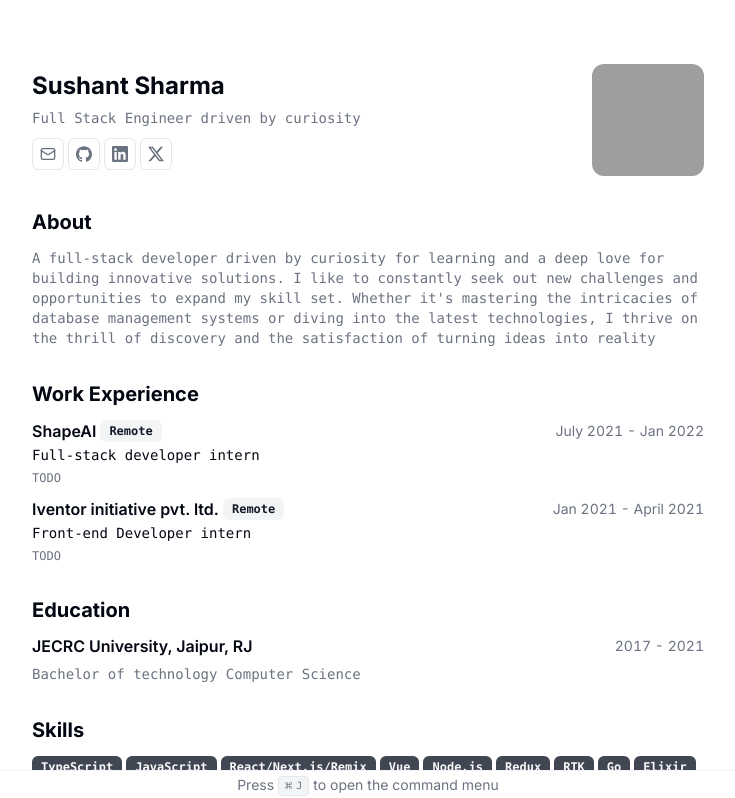
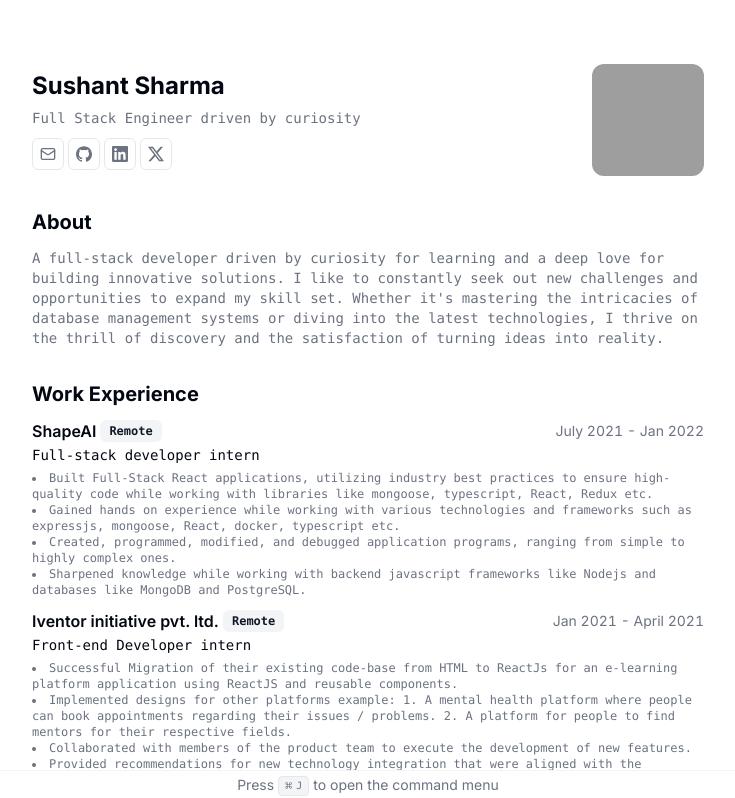
Before and after one commit to SushiJ/cv, a Next.js app: page / in a window 1280 px wide. Shown: the top 798 px of the page, without its empty margins (272-1007 px from the left). Built offline with nearby package versions, Linux system fonts and the light colour scheme; grey boxes are pictures that could not be loaded.

Commit message:
Description update

```diff
--- a/src/app/page.tsx
+++ b/src/app/page.tsx
@@ -106,7 +106,11 @@ export default function Page() {
                   </h4>
                 </CardHeader>
                 <CardContent className="mt-2 text-xs">
-                  {work.description}
+                  <ul className="list-inside list-disc">
+                    {work.description.map((desc, i) => (
+                      <li key={i}>{desc}</li>
+                    ))}
+                  </ul>
                 </CardContent>
               </Card>
             );
--- a/src/data/resume-data.tsx
+++ b/src/data/resume-data.tsx
@@ -6,7 +6,7 @@ export const RESUME_DATA = {
   location: "Bangalore, IN",
   about: "Full Stack Engineer driven by curiosity",
   summary:
-    "A full-stack developer driven by curiosity for learning and a deep love for building innovative solutions. I like to constantly seek out new challenges and opportunities to expand my skill set. Whether it's mastering the intricacies of database management systems or diving into the latest technologies, I thrive on the thrill of discovery and the satisfaction of turning ideas into reality",
+    "A full-stack developer driven by curiosity for learning and a deep love for building innovative solutions. I like to constantly seek out new challenges and opportunities to expand my skill set. Whether it's mastering the intricacies of database management systems or diving into the latest technologies, I thrive on the thrill of discovery and the satisfaction of turning ideas into reality.",
 
   // "As Full Stack Engineer, I work mostly with TypeScript, React, Node.js and dabble around with different technologies occasionally. I have about an year worth of experience in working remotely with companies",
   avatarUrl: "https://avatars.githubusercontent.com/u/74211783?v=4",
@@ -47,7 +47,12 @@ export const RESUME_DATA = {
       title: "Full-stack developer intern",
       start: "July 2021",
       end: "Jan 2022",
-      description: "TODO",
+      description: [
+        "Built Full-Stack React applications, utilizing industry best practices to ensure high-quality code while working with libraries like mongoose, typescript, React, Redux etc.",
+        "Gained hands on experience while working with various technologies and frameworks such as expressjs, mongoose, React, docker, typescript etc.",
+        "Created, programmed, modified, and debugged application programs, ranging from simple to highly complex ones.",
+        "Sharpened knowledge while working with backend javascript frameworks like Nodejs and databases like MongoDB and PostgreSQL.",
+      ],
     },
     {
       company: "Iventor initiative pvt. ltd.",
@@ -56,7 +61,13 @@ export const RESUME_DATA = {
       title: "Front-end Developer intern",
       start: "Jan 2021",
       end: "April 2021",
-      description: "TODO",
+      description: [
+        "Successful Migration of their existing code-base from HTML to ReactJs for an e-learning platform application using ReactJS and reusable components.",
+        "Implemented designs for other platforms example: 1. A mental health platform where people can book appointments regarding their issues / problems. 2. A platform for people to find mentors for their respective fields.",
+        "Collaborated with members of the product team to execute the development of new features.",
+        "Provided recommendations for new technology integration that were aligned with the business goals and appropriate for the company's needs.",
+        "Mentored and guided a team of three frontend developers interns, enabling them to attain professional and personal growth.",
+      ],
     },
   ],
   skills: [
```
